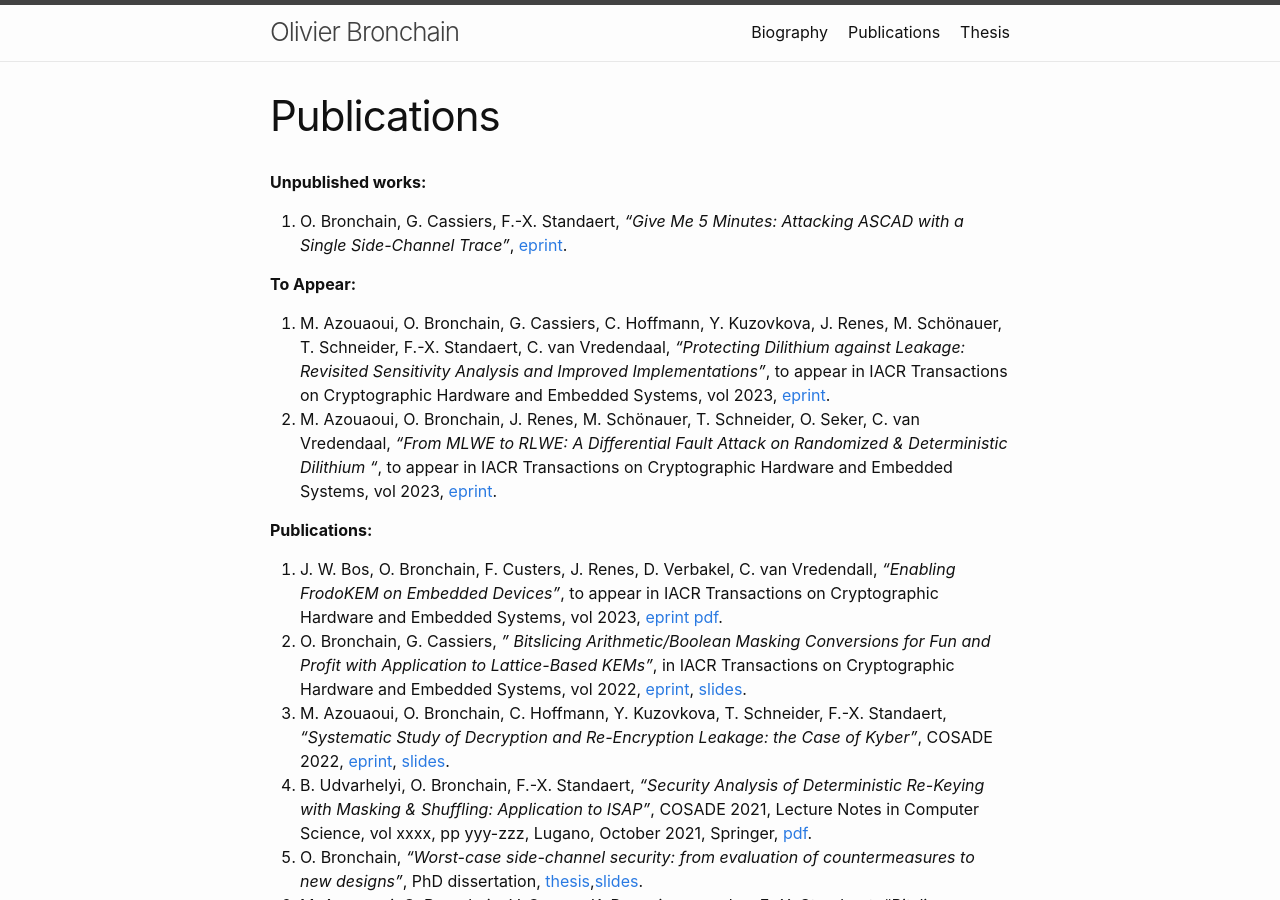
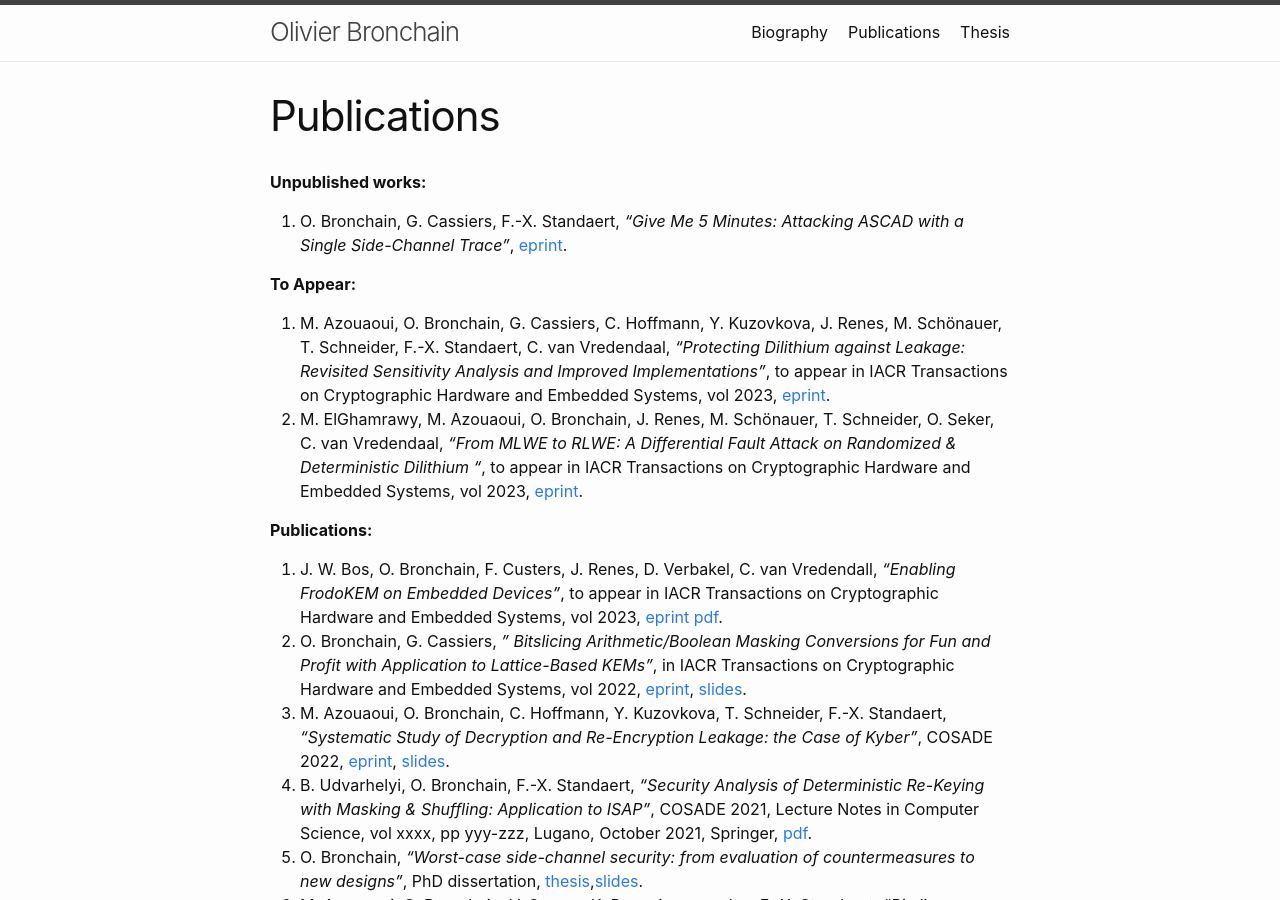
Before and after one commit to obronchain/obronchain.github.io, a Jekyll site: the page built from publications.md, in a window 1280 px wide and 900 px high. Built offline with Jekyll 4.4.1, drawn with Linux system fonts in a browser that asks for light colours; a style sheet for code colours, icons or effects is not loaded.

Commit message:
Update publications.md

```diff
--- a/publications.md
+++ b/publications.md
@@ -11,7 +11,7 @@ permalink: /publications/
 
 **To Appear:**
 1. M. Azouaoui, O. Bronchain, G. Cassiers, C. Hoffmann, Y. Kuzovkova, J. Renes, M. Schönauer, T. Schneider, F.-X. Standaert, C. van Vredendaal, _"Protecting Dilithium against Leakage: Revisited Sensitivity Analysis and Improved Implementations"_, to appear in IACR Transactions on Cryptographic Hardware and Embedded Systems, vol 2023, [eprint](https://eprint.iacr.org/2022/1406).
-2. M. Azouaoui, O. Bronchain, J. Renes, M. Schönauer, T. Schneider, O. Seker, C. van Vredendaal, _"From MLWE to RLWE: A Differential Fault Attack on Randomized & Deterministic Dilithium
+2. M. ElGhamrawy, M. Azouaoui, O. Bronchain, J. Renes, M. Schönauer, T. Schneider, O. Seker, C. van Vredendaal, _"From MLWE to RLWE: A Differential Fault Attack on Randomized & Deterministic Dilithium
 "_, to appear in IACR Transactions on Cryptographic Hardware and Embedded Systems, vol 2023, [eprint](https://eprint.iacr.org/2023/1074).
 
 **Publications:**
```
